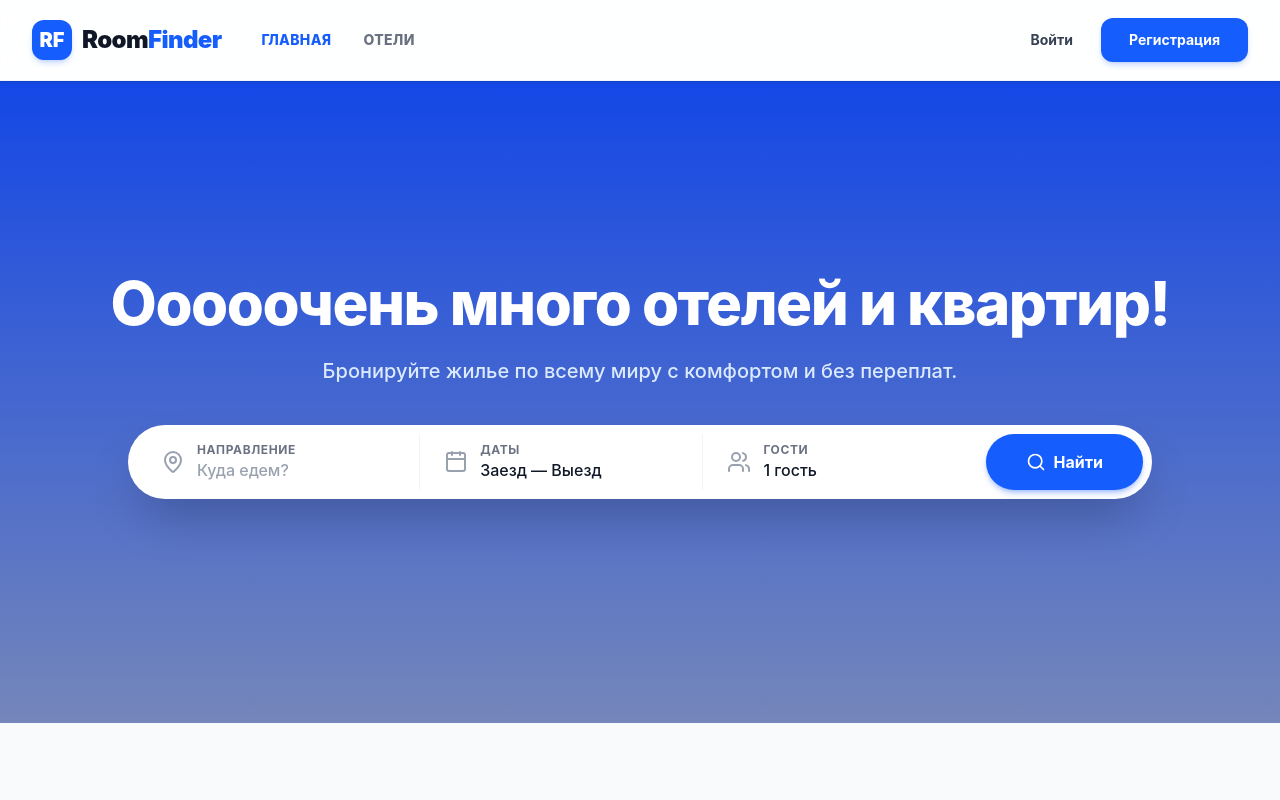
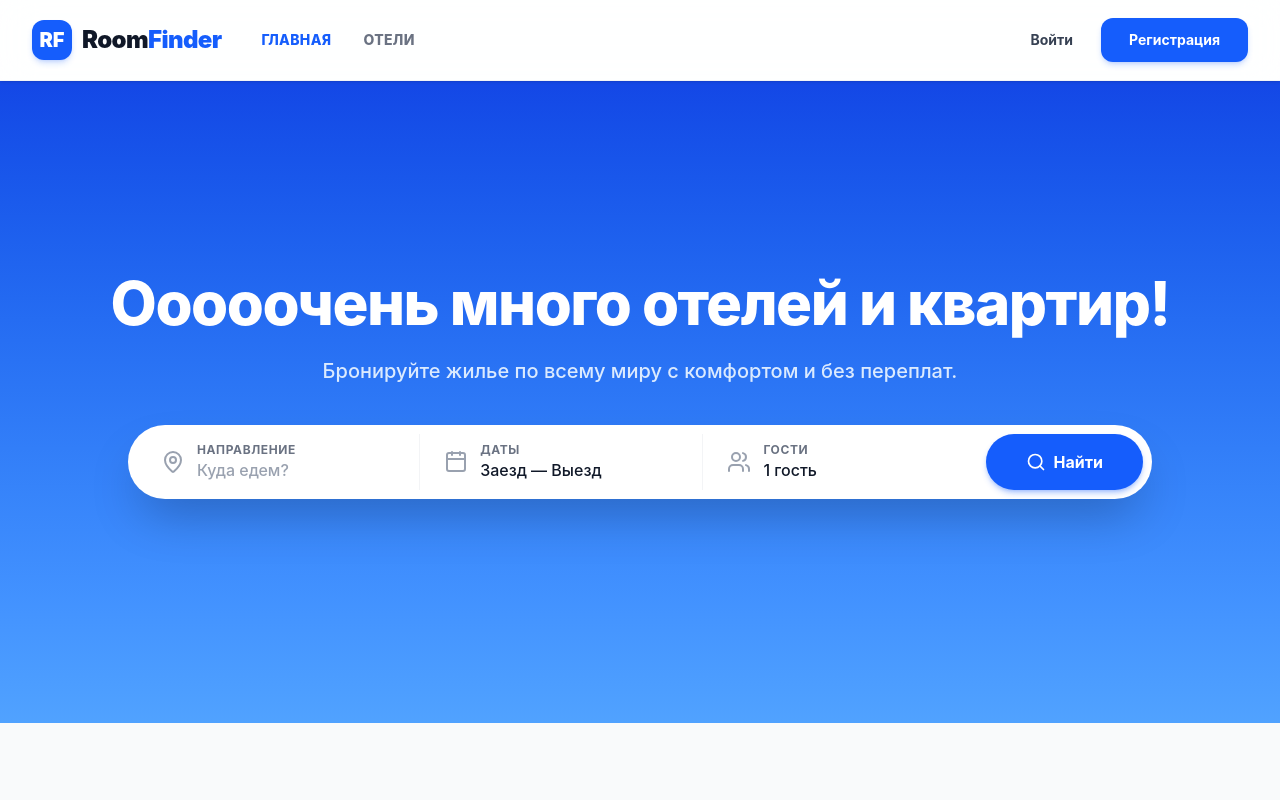
Before and after one commit to Beks2522/roomfinder-client, a React (Vite) app: page / in a window 1280 px wide. Shown: the top 800 px of the page. Built offline with nearby package versions, Linux system fonts and the light colour scheme.

Commit message:
Обновление стилей и фикс дизайна

```diff
--- a/src/pages/Home.jsx
+++ b/src/pages/Home.jsx
@@ -6,7 +6,7 @@ const Home = () => {
     <div className="min-h-screen bg-gray-50 font-sans">
       <div className="relative pt-32 pb-40 lg:pt-48 lg:pb-56 overflow-hidden">
         <div className="absolute inset-0 z-0">
-          <div className="absolute inset-0 bg-linear-to-b from-blue-700 to-blue-900/60"></div>
+          <div className="absolute inset-0 bg-linear-to-b from-blue-700 to-blue-400"></div>
         </div>
 
         <div className="relative z-10 max-w-7xl mx-auto px-4 sm:px-6 lg:px-8 text-center">
```
